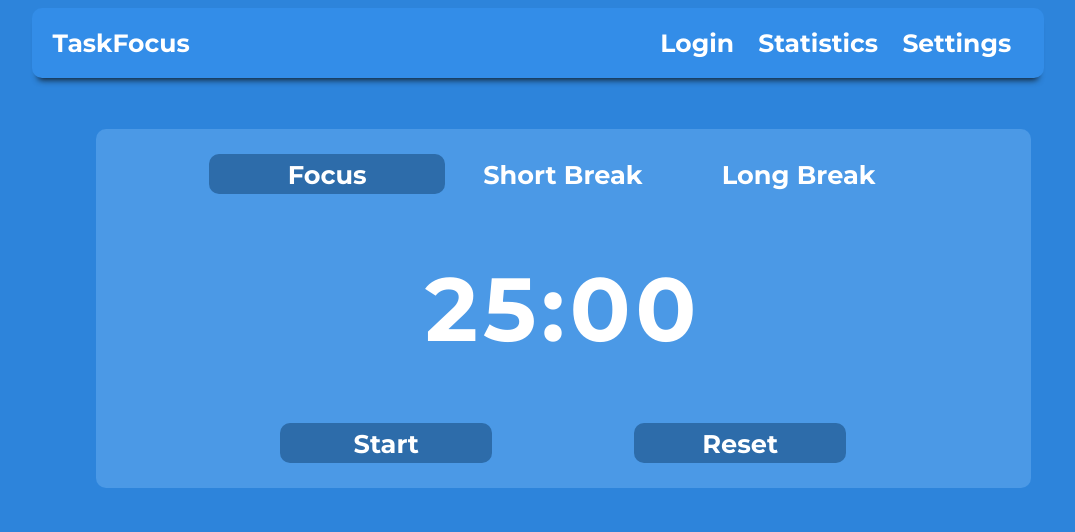
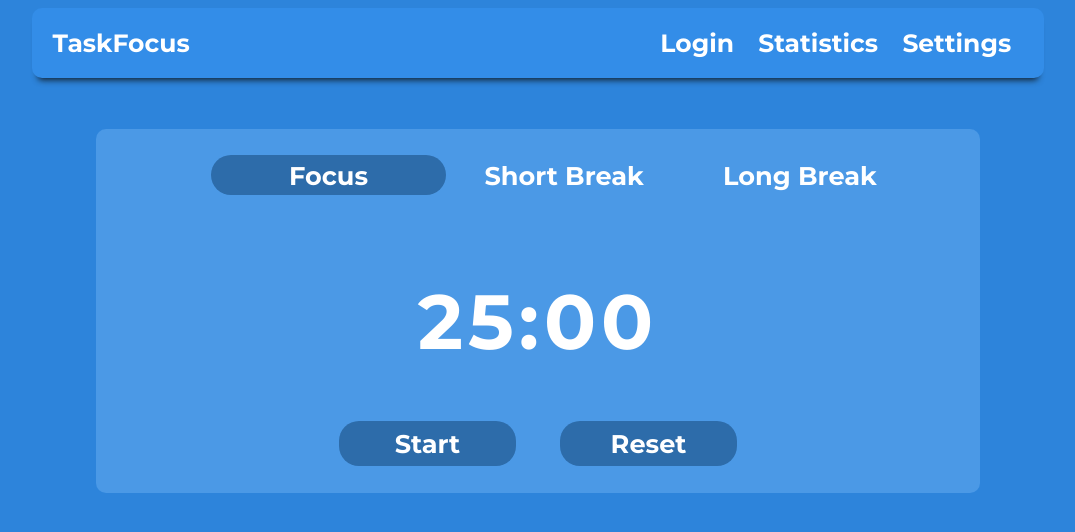
Before and after one commit to colbyhill21/TaskFocus, an Angular app: page / in a window 1280 px wide. Shown: the top 532 px of the page, without its empty margins (102-1177 px from the left). Built offline with nearby package versions, Linux system fonts and the light colour scheme.

Commit message:
Fixed layout of timer div

```diff
--- a/src/app/app.component.html
+++ b/src/app/app.component.html
@@ -25,12 +25,12 @@
         <div class="time-section">
             <h1 class="timer-text">25:00</h1>
         </div>
-        <div class="option-holder">
+        <div class="button-holder">
             <div class="option-button selected-option">
-                <a style="text-decoration: none;" (click)="startStopPressed" [routerLink]=""><h1 class="option-text">Start</h1></a>
+                <a style="text-decoration: none;" (click)="startStopPressed" [routerLink]=""><h1 class="button-text">Start</h1></a>
             </div>
             <div class="option-button selected-option">
-                <a style="text-decoration: none;" (click)="shortBreakSelected()" [routerLink]=""><h1 class="option-text">Reset</h1></a>
+                <a style="text-decoration: none;" (click)="shortBreakSelected()" [routerLink]=""><h1 class="button-text">Reset</h1></a>
             </div>
         </div>
     </div>
--- a/src/app/app.component.scss
+++ b/src/app/app.component.scss
@@ -55,7 +55,7 @@ h1 {
 .timer-holder {
     text-align: center;
     width: 70%;
-    padding: 2%;
+    padding: 0%;
     margin: 4% 15%;
     border-radius: 10px;
     background-color: #4b99e6;
@@ -63,7 +63,8 @@ h1 {
 .option-holder {
     text-align: center;
     width: 80%;
-    margin: 0 10%;
+    margin: 0% 10%;
+    padding: 3%;
     display: flex;
     flex-flow: row wrap;
 }
@@ -74,7 +75,7 @@ h1 {
 }
 .selected-option {
     background-color: #2d6caa;
-    border-radius: 10px;
+    border-radius: 20px;
 }
 .option-text {
     font-family: "Montserrat";
@@ -89,14 +90,31 @@ h1 {
     text-align: center;
 }
 .timer-text {
-    font-size: 7vw;
+    font-size: 6vw;
     text-align: center;
     letter-spacing: 5px;
 }
 
+
+.button-holder {
+    text-align: center;
+    width: 50%;
+    margin: 0% 25%;
+    padding-bottom: 3%;
+    // padding: 3%;
+    display: flex;
+    flex-flow: row wrap;
+}
 .option-button {
     text-align: center;
-    margin: 0 10%;
-    width: 30%;
+    margin: 0 5%;
+    width: 40%;
     float: left;
 }
+.button-text {
+    font-family: "Montserrat";
+    font-size: min(2vw, 40px);
+    margin: 4% 2%;
+    color: white;
+    text-decoration: none;
+}
```
